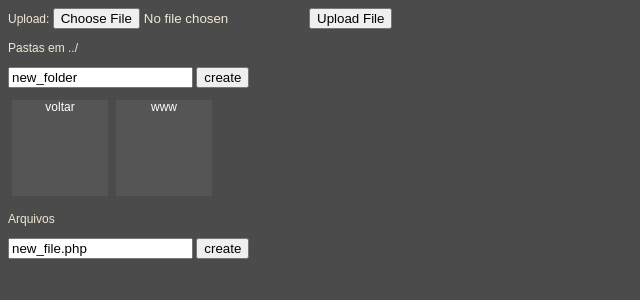
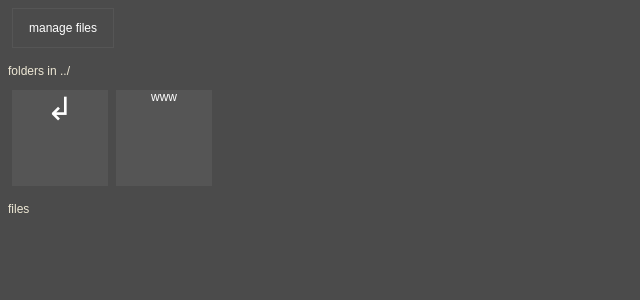
Before and after one commit to gmoraesalvarez/supersimple-web-ide, a PHP site: page /index.php in a window 1280 px wide. Shown: the top 300 px of the page, without its empty margins (0-640 px from the left). Run offline with PHP 8.4, Linux system fonts and the light colour scheme.

Commit message:
Update index.php

```diff
--- a/index.php
+++ b/index.php
@@ -23,34 +23,21 @@
         <link rel="stylesheet" href="pastas.css">
 	</head>
 	<body>
+		<a style="float:left;min-height:16px;min-width:100px;border:#555 solid 1px;" href="up.php?dir=<? echo $dir ?>"><p>manage files</p></a>
+
        <div id="pastas">
-            <form enctype="multipart/form-data" action="uploader.php?dir=<?php echo $dir ?>" method="POST">
-                <input type="hidden" name="MAX_FILE_SIZE" value="100000" />
-                Upload: <input name="uploadedfile" type="file" />
-                <input type="submit" value="Upload File" />
-            </form>
-            <p>Pastas em <?php echo $dir.'<br>';?>
-            <form action="index.php?n=2&dir=<? echo $dir ?>" method="POST">
-                <input type="text" value="new_folder" name="new_dir">
-                <input type="submit" value="create">
-            </form>
-            </p>
-            <a class="dir" href="index.php?dir=<? echo dirname($dir) ?>/">voltar</a>
+		    <p>folders in <?php echo $dir.'<br>';?></p>
+		   <a class="dir" href="index.php?dir=<? echo dirname($dir) ?>/" style="font-size:32px;">↲</a>
             <?php
                 foreach($dirs as $key => $value){
-                echo '<a class="dir" href="index.php?dir='.$value.'/">'.basename($value).'</a>';}
+                echo '<a class="dir" href="index.php?dir='.$value.'/">'.basename($value).'</a>'."\n";}
             ?>
         </div>
 		<div id="arquivos">
-            <p>Arquivos
-            <form action="index.php?n=1&dir=<? echo $dir ?>" method="POST">
-                <input type="text" value="new_file.php" name="new_file">
-                <input type="submit" value="create">
-            </form>
-            </p>
+            <p>files</p>
 			<?php
 			foreach($files1 as $key => $value){
-                echo $alink.$value.'">'.basename($value).'</a>  ';}
+                echo $alink.$value.'">'.basename($value).'</a>'."\n";}
 			?>
 		</div>
   </body>
```
